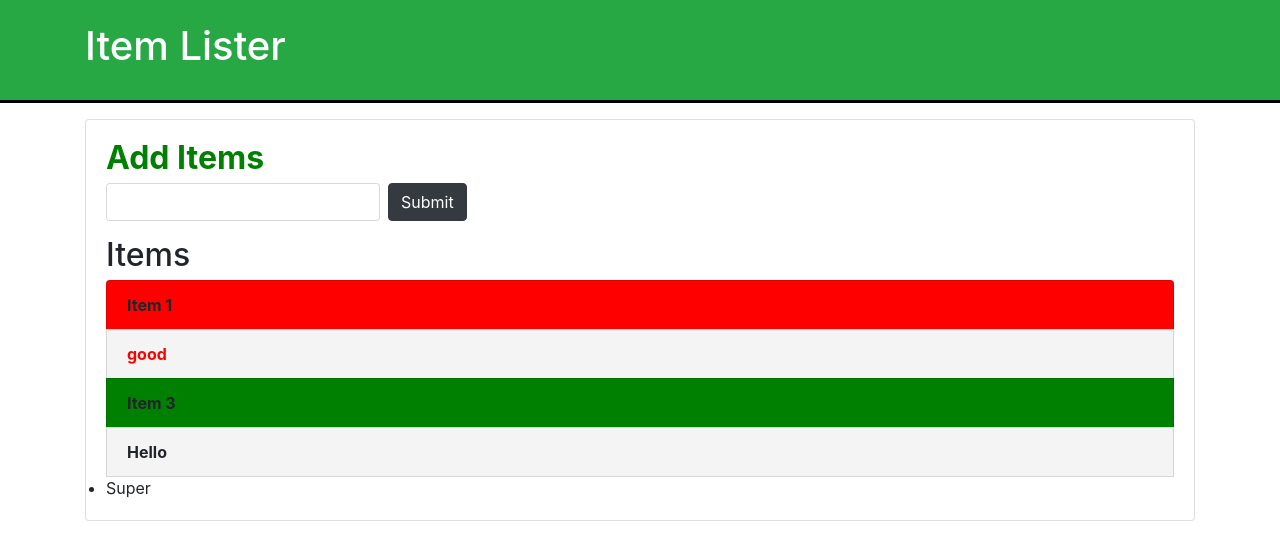
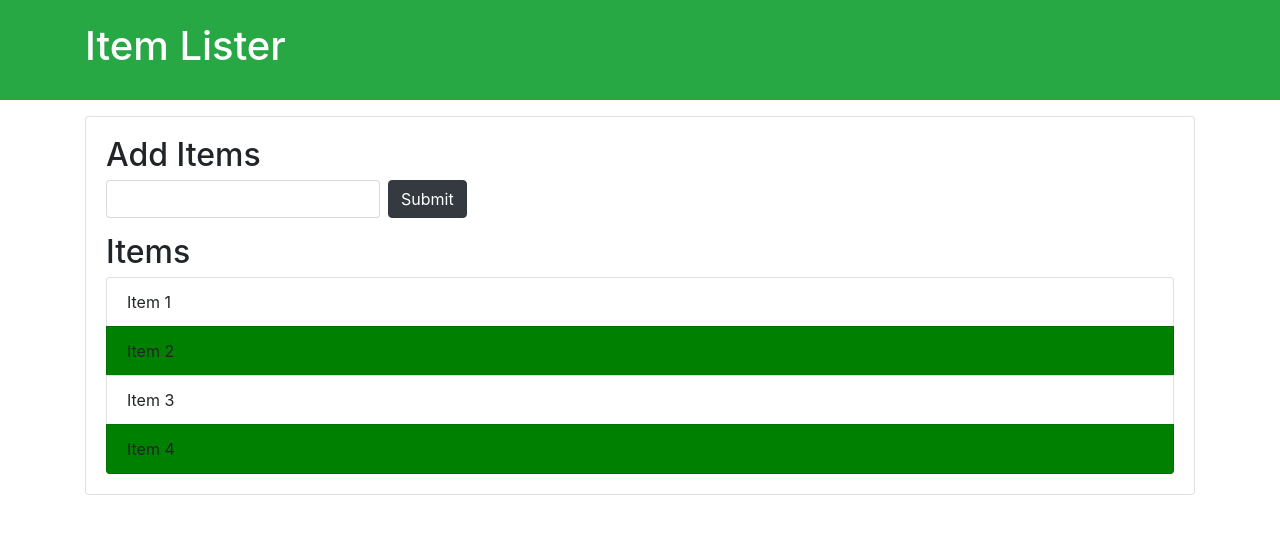
Before and after one commit to Shubh27129/DOM-Practice-Sharpener, a plain HTML site: page index.html in a window 1280 px wide. Drawn offline with nearby package versions, Linux system fonts and the light colour scheme.

Commit message:
Queryselector

```diff
--- a/index.html
+++ b/index.html
@@ -26,7 +26,7 @@
       <li class="list-group-item">Item 2</li>
       <li class="list-group-item">Item 3</li>
       <li class="list-group-item">Item 4</li>
-      <li>Item 5</li>
+
     </ul>
    </div>
   </div>
--- a/index.js
+++ b/index.js
@@ -1,41 +1,81 @@
 // console.dir(document);
 // console.log(document.head);
-let headerTitle =document.getElementById('header-title');
-let header =document.getElementById('main-header');
-console.log(headerTitle);
+// let headerTitle =document.getElementById('header-title');
+// let header =document.getElementById('main-header');
+// console.log(headerTitle);
+
 // headerTitle.innerText='Hello';
 // headerTitle.textContent='Good Morning';
-console.log(headerTitle.textContent);
-console.log(headerTitle.innerText);
+// console.log(headerTitle.textContent);
+// console.log(headerTitle.innerText);
 //headerTitle.innerHTML='<h3>Fire</h3>';
 
-header.style.borderBottom= 'solid 3px #000';
+// header.style.borderBottom= 'solid 3px #000';
 
-let addItem=document.getElementById('add-item');
-addItem.style.color="green";
-addItem.style.fontWeight="bold";
+// let addItem=document.getElementById('add-item');
+// addItem.style.color="green";
+// addItem.style.fontWeight="bold";
 
 //Sharpener GetElementByClassName Task
-let listItem= document.getElementsByClassName('list-group-item');
-listItem[1].style.color="red";
-listItem[3].textContent='Hello';
+// let listItem= document.getElementsByClassName('list-group-item');
+// listItem[1].style.color="red";
+// listItem[3].textContent='Hello';
 
 
-for(let i=0;i<listItem.length;i++)
-{
-    listItem[i].style.backgroundColor="#f4f4f4";
-}
-listItem[2].style.backgroundColor="green";
+// for(let i=0;i<listItem.length;i++)
+// {
+//     listItem[i].style.backgroundColor="#f4f4f4";
+// }
+// listItem[2].style.backgroundColor="green";
 
-for(let i=0;i<listItem.length;i++)
-{
-    listItem[i].style.fontWeight='bold';
-}
+// for(let i=0;i<listItem.length;i++)
+// {
+//     listItem[i].style.fontWeight='bold';
+// }
 
 //TagName
 //listItem[4].textContent='Hello';
 
-let list= document.getElementsByTagName("li");
-list[1].textContent='good';
-list[0].style.backgroundColor="red";
-list[4].textContent='Super';
+// let list= document.getElementsByTagName("li");
+// list[1].textContent='good';
+// list[0].style.backgroundColor="red";
+// list[4].textContent='Super';
+
+
+//Queryselector
+
+// let header= document.querySelector('#main-header');
+// header.style.borderBottom='solid 4px #ccc';
+
+// let input= document.querySelector('input');
+// input.value='Hello World';
+
+// let submit= document.querySelector('input[type="submit"]');
+// submit.value='SEND';
+
+// let item=document.querySelector('.list-group-item');
+// item.style.color="red";
+
+// let lastItem=document.querySelector('.list-group-item:last-child');
+// lastItem.style.color="green";
+
+// let secondItem=document.querySelector('.list-group-item:nth-child(2)');
+// secondItem.style.backgroundColor="green";
+
+// let thirdItem=document.querySelector('.list-group-item:nth-child(3)');
+// thirdItem.style.visibility='hidden';
+
+//QuerySelectorAll
+
+// let title= document.querySelectorAll('.title');
+// title[0].textContent="Hello";
+
+// let items= document.querySelectorAll('li:nth-child(2)');
+// items.style.color="green";
+
+ let even=document.querySelectorAll('li:nth-child(even)');
+
+for(let i=0;i<even.length;i++)
+{
+    even[i].style.backgroundColor="green";
+}
```
